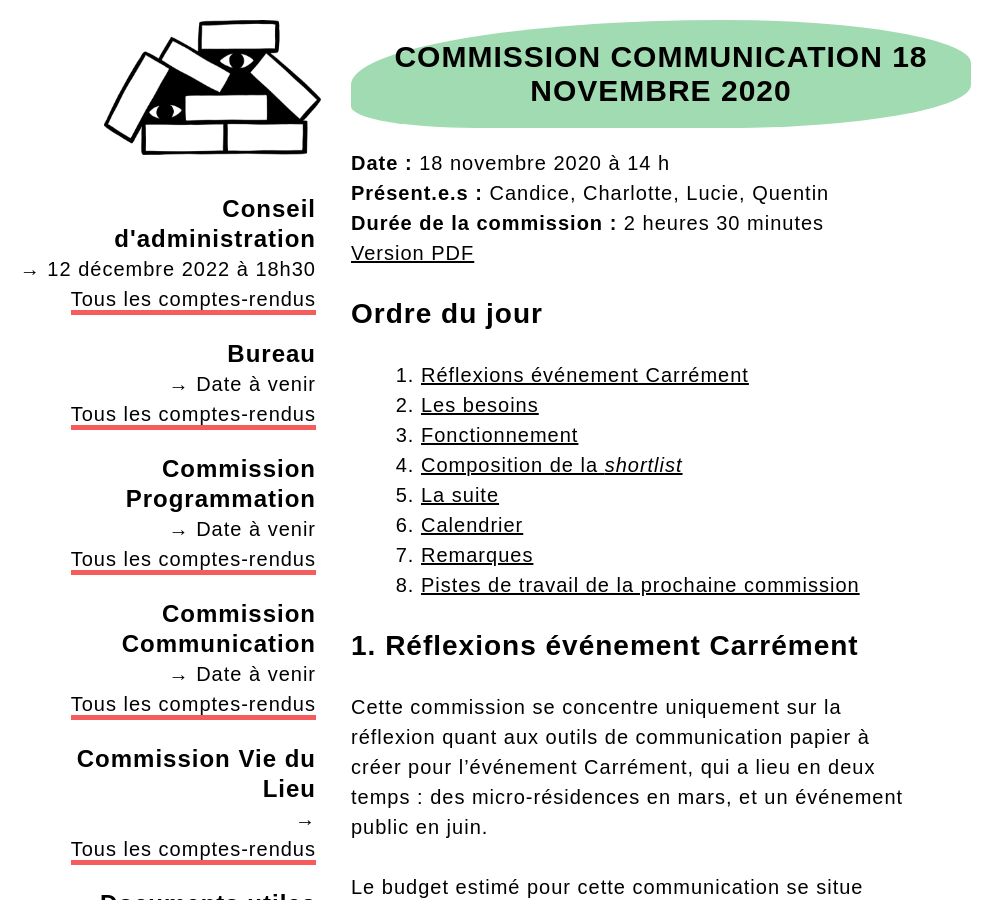
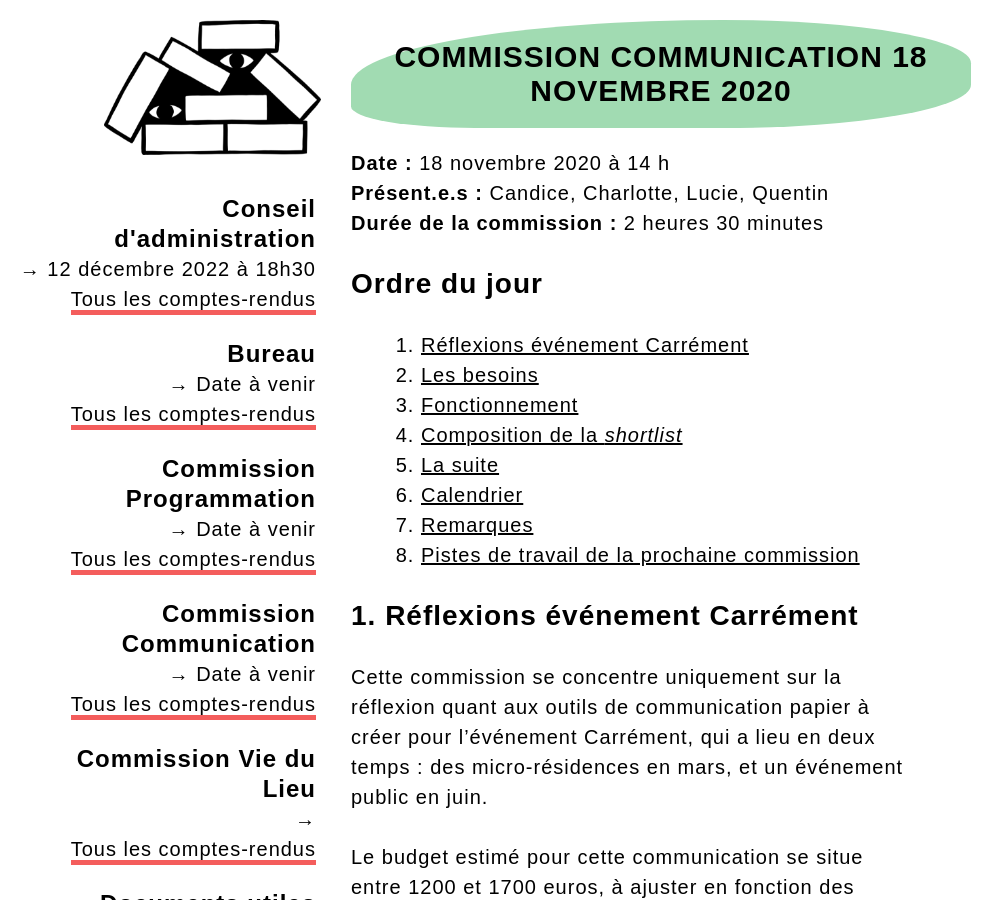
Before and after one commit to PQuod/MaisondelaPoesiedeRennes, a Jekyll site: the page built from _espace-admin-cr/2022-11-29-comm-commission-communication-18-novembre-2020.md, in a window 1280 px wide and 900 px high. Shown: the whole window, without its empty margins (9-1011 px from the left). Built offline with Jekyll 4.4.1, drawn with Linux system fonts in a browser that asks for light colours; some web fonts are replaced; a script that is not in the unit is left out.

Commit message:
Update Espace administration : Comptes-rendus “2022-11-29-comm-commission-communication-18-novembre-2020”

```diff
--- a/_espace-admin-cr/2022-11-29-comm-commission-communication-18-novembre-2020.md
+++ b/_espace-admin-cr/2022-11-29-comm-commission-communication-18-novembre-2020.md
@@ -4,81 +4,79 @@
 date: 2020-11-18T13:06:15.148Z
 cat: comm
 ---
-
-**Date :** 18 novembre 2020 à 14 h
-**Présent.e.s :** Candice, Charlotte, Lucie, Quentin
+**Date :** 18 novembre 2020 à 14 h\
+**Présent.e.s :** Candice, Charlotte, Lucie, Quentin\
 **Durée de la commission :** 2 heures 30 minutes
-[Version PDF](/commissions/assets/CR Communication - 18-11-2020.pdf)
 
 ## Ordre du jour
 
 1. [Réflexions événement Carrément](#reflexions)
 2. [Les besoins](#besoins)
 3. [Fonctionnement](#fonctionnement)
-4. [Composition de la _shortlist_](#shortlist)
+4. [Composition de la *shortlist*](#shortlist)
 5. [La suite](#suite)
 6. [Calendrier](#calendrier)
 7. [Remarques](#remarques)
 8. [Pistes de travail de la prochaine commission](#pistes)
 
-## <a href="#reflexions"></a> 1\. Réflexions événement Carrément
+## <a href="#reflexions"></a> 1. Réflexions événement Carrément
 
 Cette commission se concentre uniquement sur la réflexion quant aux outils de communication papier à créer pour l’événement Carrément, qui a lieu en deux temps : des micro-résidences en mars, et un événement public en juin.
 
 Le budget estimé pour cette communication se situe entre 1200 et 1700 euros, à ajuster en fonction des propositions et des besoins finaux.
 
-## <a href="#besoins"></a> 2\. Les besoins
+## <a href="#besoins"></a> 2. Les besoins
 
 Pour cette communication, la commission identifie deux besoins principaux, qu’elle dégage après discussion :
 
-*   Un petit programme pour mars, qui présente le projet dans son ensemble, ainsi que les rendez-vous scolaires et publics prévus.
-*   Une affiche grand format pour la journée de juin, avec une installation dans les panneaux d’affichage de la ville de Rennes.
-*   Un tract à distribuer qui reprendrait le visuel de l’affiche.
+* Un petit programme pour mars, qui présente le projet dans son ensemble, ainsi que les rendez-vous scolaires et publics prévus.
+* Une affiche grand format pour la journée de juin, avec une installation dans les panneaux d’affichage de la ville de Rennes.
+* Un tract à distribuer qui reprendrait le visuel de l’affiche.
 
 La commission a pour envie commune de créer une identité visuelle spécifique à cet évènement et identifiable par le public pour cette édition et les prochaines qui devraient se tenir tous les deux ans. L'idée est de collaborer avec un.e graphiste contemporain.e dont l'univers correspondrait avec l'esprit de l'évènement et celui de la Maison de la Poésie.
 
 Il se pose encore la question du nombre d’exemplaires à imprimer (environ 500 programmes et 10 affiches), et d’où/à qui les distribuer.
 
-## <a href="#fonctionnement"></a> 3\. Fonctionnement
+## <a href="#fonctionnement"></a> 3. Fonctionnement
 
 La commission propose ce mode de fonctionnement pour le choix du graphiste :
 
-*   Les membres de la commission sont invités à donner les références de designers graphiques et graphistes, de préférence vivant non loin de Rennes, dont le travail leur parle en lien avec l’événement prévu.
-*   Parmi tous ces graphistes proposés, 3 seront retenus en _shortlist_.
-*   Un rendez-vous visio sera organisé avec les graphistes retenus pour discuter de vive voix, présenter plus en détail le projet, le budget, et voir si de premières idées spontanées naissent.
-*   A l’issue de ces visios, il sera demandé aux graphistes un devis.
-*   A partir de leur portfolio, de leur devis et peut-être de premières idées émises, le CA votera pour le graphiste qui a sa préférence.
-*   Le graphiste sera voté à la majorité absolue. S’il n’est pas choisi de cette façon après le premier tour de votes, un second sera organisé avec les deux graphistes ayant eu le plus de voix, etc.
+* Les membres de la commission sont invités à donner les références de designers graphiques et graphistes, de préférence vivant non loin de Rennes, dont le travail leur parle en lien avec l’événement prévu.
+* Parmi tous ces graphistes proposés, 3 seront retenus en *shortlist*.
+* Un rendez-vous visio sera organisé avec les graphistes retenus pour discuter de vive voix, présenter plus en détail le projet, le budget, et voir si de premières idées spontanées naissent.
+* A l’issue de ces visios, il sera demandé aux graphistes un devis.
+* A partir de leur portfolio, de leur devis et peut-être de premières idées émises, le CA votera pour le graphiste qui a sa préférence.
+* Le graphiste sera voté à la majorité absolue. S’il n’est pas choisi de cette façon après le premier tour de votes, un second sera organisé avec les deux graphistes ayant eu le plus de voix, etc.
 
-## <a href="#shortlist"></a> 4\. Composition de la _shortlist_
+## <a href="#shortlist"></a> 4. Composition de la *shortlist*
 
 Les membres de la commission proposent en commun plusieurs noms : Anaïs Rallo, Arnaud Aubry, Brest Brest Brest, Vivien Le Jeune Durhin, L’Atelier du Bourg, Macula Nigra, Waldeck Neel, Formes Vives, Pierre Tandille, Geoffroy Pithon, Nicolas Filloque, Les Slips de Papa, Lea Pradine, Atelier Téméraire, Bengal Studio.
 
 A partir de cette liste, il est proposé un premier tour de votes :
 
-*   Arnaud Aubry : 3 voix
-*   Pierre Tandille : 4 voix
-*   Anaïs Rallo : 3 voix
-*   Vivien Le Jeune : 2 voix
-*   Atelier Téméraire : 2 voix
-*   Nicolas Filloque : 1 voix
-*   Bengal Studio : 1 voix
-*   Les Slips de Papa : 1 voix
-*   Les autres noms : aucune voix
+* Arnaud Aubry : 3 voix
+* Pierre Tandille : 4 voix
+* Anaïs Rallo : 3 voix
+* Vivien Le Jeune : 2 voix
+* Atelier Téméraire : 2 voix
+* Nicolas Filloque : 1 voix
+* Bengal Studio : 1 voix
+* Les Slips de Papa : 1 voix
+* Les autres noms : aucune voix
 
-La _shortlist_ devant se limiter à 3 noms, la commission sélectionne ceux ayant été choisis à la majorité absolue, à savoir, par quantité de voix :
+La *shortlist* devant se limiter à 3 noms, la commission sélectionne ceux ayant été choisis à la majorité absolue, à savoir, par quantité de voix :
 
-*   Pierre Tandille
-*   Anaïs Rallo
-*   Arnaud Aubry
+* Pierre Tandille
+* Anaïs Rallo
+* Arnaud Aubry
 
 Voici des liens vers leurs portfolios et sites internet :
 
-*   Pierre Tandille : [http://www.lecollecteur.fr](http://www.lecollecteur.fr)
-*   Anaïs Rallo : [http://www.instagram.com/anaisrallo/](http://www.instagram.com/anaisrallo/), [http://anaisrallo.com/fanzines.html](http://anaisrallo.com/fanzines.html), [https://anaisrallo.com/](https://anaisrallo.com/)
-*   Arnaud Aubry : [http://arnaudaubry.info/](http://arnaudaubry.info/), [https://www.instagram.com/arno_aubry/](https://www.instagram.com/arno_aubry/)
+* Pierre Tandille : <http://www.lecollecteur.fr>
+* Anaïs Rallo : <http://www.instagram.com/anaisrallo/>, <http://anaisrallo.com/fanzines.html>, <https://anaisrallo.com/>
+* Arnaud Aubry : <http://arnaudaubry.info/>, <https://www.instagram.com/arno_aubry/>
 
-## <a href="#suite"></a> 5\. La suite
+## <a href="#suite"></a> 5. La suite
 
 Un rendez-vous par visio avec les membres de la commission sera proposé à chacun de ces 3 graphistes, pour leur exposer plus en détail notre projet, nos besoins, ainsi que notre budget. Il permettra de confirmer la disponibilité des graphistes et leur envie de travailler sur ce projet.
 
@@ -86,7 +84,7 @@
 
 Le CA pourra voter à partir des portfolios, des devis, et des premières idées si jamais ils en ont proposées.
 
-## <a href="#calendrier"></a> 6\. Calendrier
+## <a href="#calendrier"></a> 6. Calendrier
 
 Pour être dans les temps par rapport au calendrier prévisionnel, il faut que le graphiste soit choisi avant les vacances de Noël.
 
@@ -94,14 +92,14 @@
 
 La commission propose donc au CA, s’il l’accepte, de procéder aux votes par échanges de mail ou via un système de votes en ligne facile d’usage.
 
-## <a href="#remarques"></a> 7\. Remarques
+## <a href="#remarques"></a> 7. Remarques
 
-Pour les membres du CA intéressés par ce travail en cours, un PAD en ligne a été créé par la commission, sur lequel il est possible de voir toutes les nouvelles informations en direct, et de participer : [https://semestriel.framapad.org/p/carrement-9k5r?lang=fr](https://semestriel.framapad.org/p/carrement-9k5r?lang=fr)
+Pour les membres du CA intéressés par ce travail en cours, un PAD en ligne a été créé par la commission, sur lequel il est possible de voir toutes les nouvelles informations en direct, et de participer : <https://semestriel.framapad.org/p/carrement-9k5r?lang=fr>
 
-## <a href="#pistes"></a> 8\. Pistes de travail de la prochaine commission
+## <a href="#pistes"></a> 8. Pistes de travail de la prochaine commission
 
 La prochaine commission devra prolonger le travail de conception auprès de l’artiste finalement sélectionné pour réaliser cette communication.
 
-**Prise de notes** : Quentin
-**Relecture** : Charlotte
+**Prise de notes** : Quentin\
+**Relecture** : Charlotte\
 **Rapporteuse auprès du CA** : Charlotte
```
